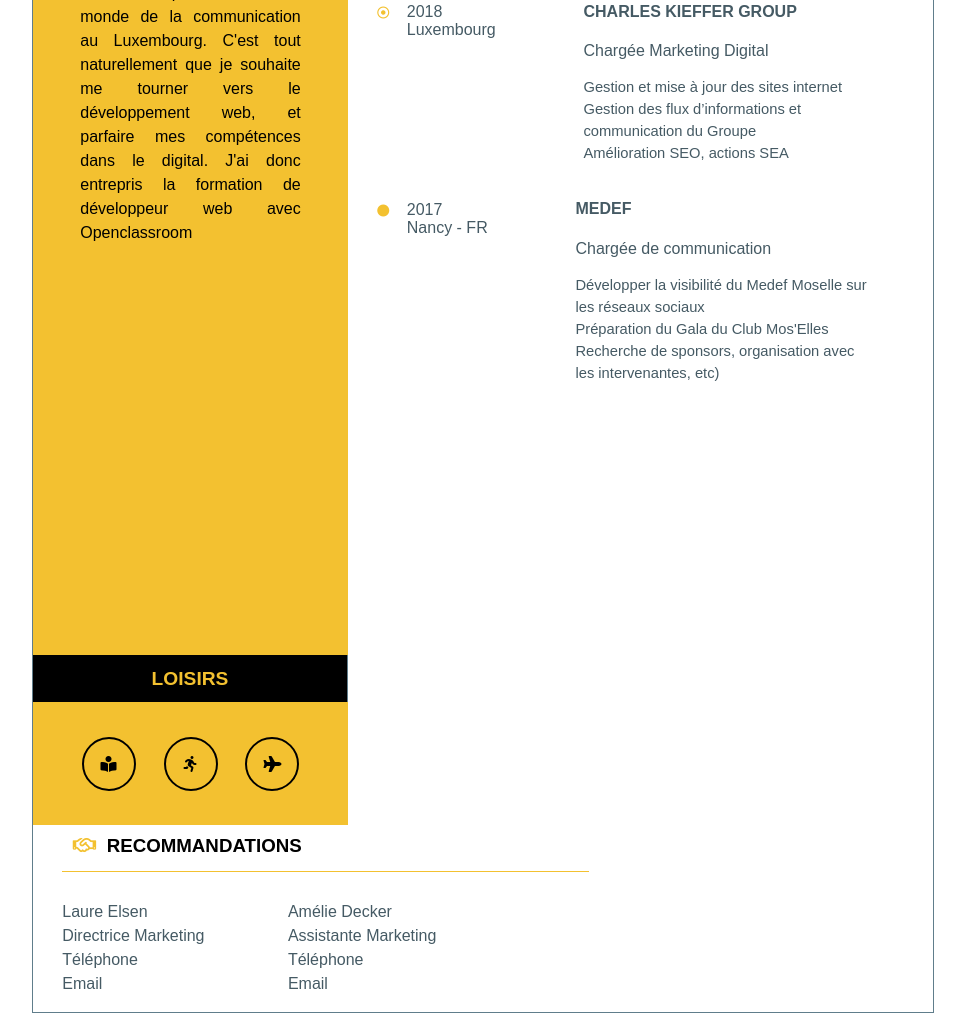
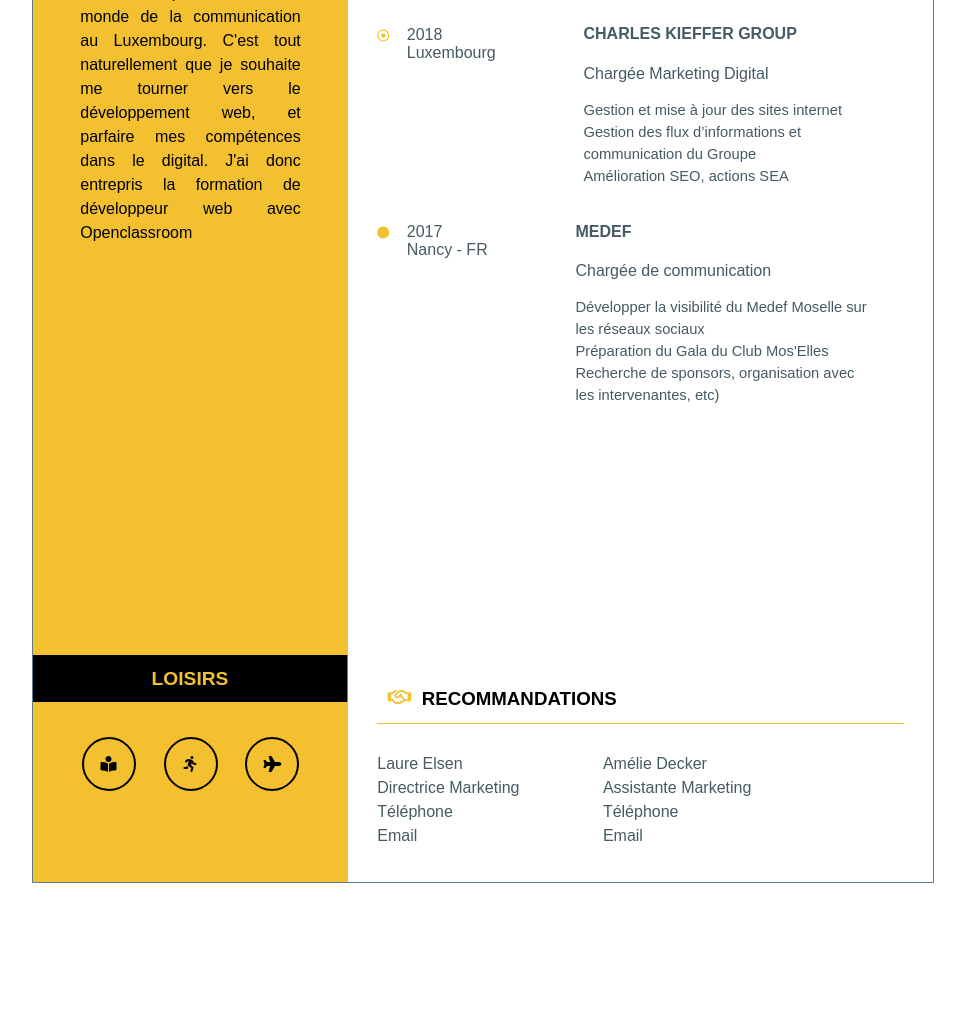
Before and after one commit to MadisonMerra/cvprojet2, a plain HTML site: page index.html in a window 1280 px wide. Shown: the part 899-1912 px from the top of the page, without its empty margins (157-1122 px from the left). After the commit the page ends 1782 px from the top, so only its background shows below. Drawn offline with Linux system fonts and the light colour scheme.

Commit message:
Footer ok

```diff
--- a/style.css
+++ b/style.css
@@ -119,7 +119,7 @@ a {
 /* Partie droite */
 .bloc_droit {
     width: 65%;
-    padding: 2,5% 0 2% 0;
+    padding: 2.5% 0 2% 0;
     color: #455A64;
 }
 
@@ -163,6 +163,10 @@ a {
     font-size: 92%;
     line-height: 1.5;
 }
+
+footer {
+    display: flex;
+  }
 
 .recommandation {
     display: flex;
```
